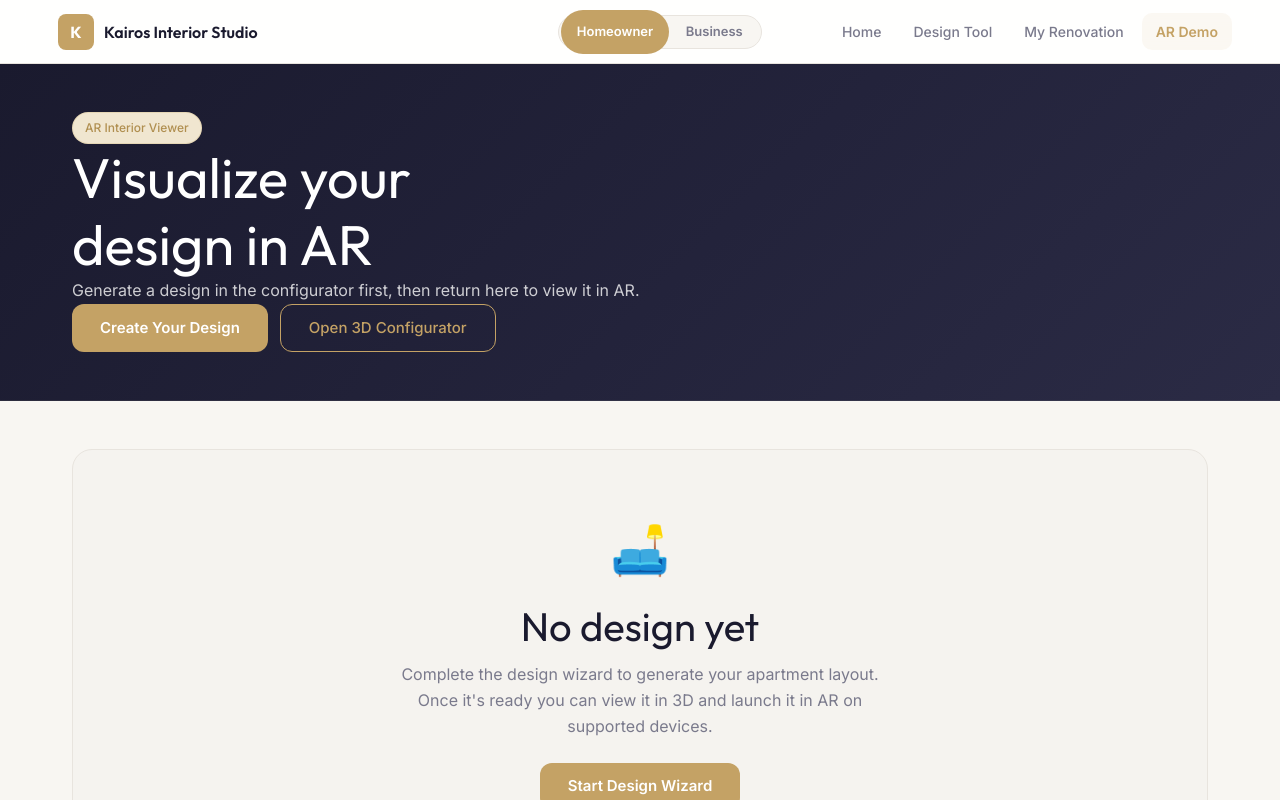
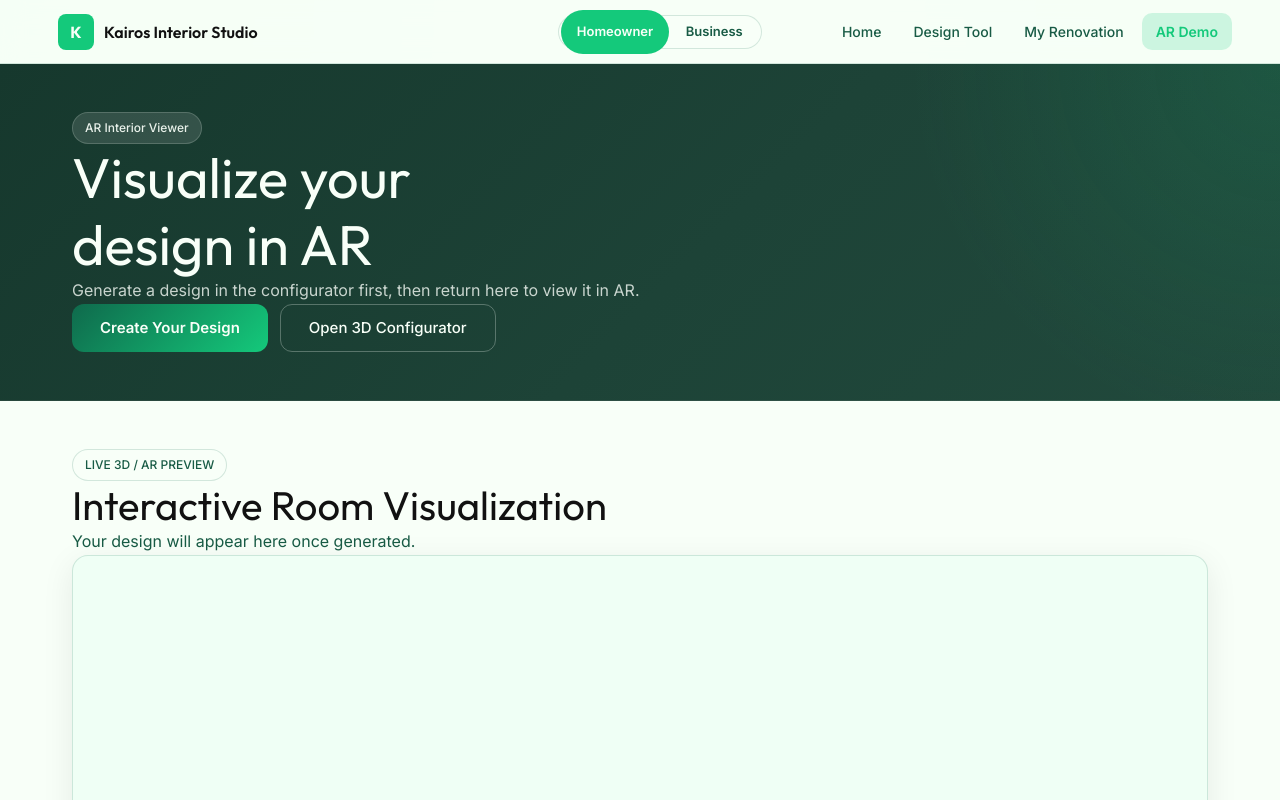
Before and after one commit to Javen420/interior-design, a Next.js app: page /ar-demo in a window 1280 px wide. Shown: the top 800 px of the page. Built offline with nearby package versions, Linux system fonts and the light colour scheme.

Commit message:
adjusted css

```diff
--- a/src/app/ar-demo/page.tsx
+++ b/src/app/ar-demo/page.tsx
@@ -132,7 +132,7 @@ function ViewerContent({ viewerReady, modelError, viewerRef }: ViewerContentProp
         max-camera-orbit="auto auto 20m"
         min-field-of-view="30deg"
         max-field-of-view="80deg"
-        style={{ width: "100%", height: "100%", background: "#f5f3f0" }}
+        style={{ width: "100%", height: "100%", background: "var(--color-surface-hover)" }}
       >
         <button
           slot="ar-button"
@@ -141,8 +141,8 @@ function ViewerContent({ viewerReady, modelError, viewerRef }: ViewerContentProp
             right: 16,
             bottom: 16,
             zIndex: 5,
-            background: "#111",
-            color: "white",
+            background: "var(--color-primary)",
+            color: "var(--color-bg)",
             border: "none",
             borderRadius: 10,
             padding: "10px 14px",
@@ -164,7 +164,7 @@ function ViewerContent({ viewerReady, modelError, viewerRef }: ViewerContentProp
             flexDirection: "column",
             alignItems: "center",
             justifyContent: "center",
-            background: "rgba(245,243,240,0.96)",
+            background: "rgba(250,255,250,0.96)",
             gap: 12,
             padding: 32,
             textAlign: "center",
@@ -411,9 +411,9 @@ export default function ARDemoPage() {
       <div
         style={{
           background:
-            "linear-gradient(135deg, var(--color-primary) 0%, #23233b 55%, #2b2b45 100%)",
-          color: "white",
-          borderBottom: "1px solid rgba(255,255,255,0.08)",
+            "radial-gradient(circle at top right, rgba(20, 201, 123, 0.12), transparent 28%), linear-gradient(135deg, #16382d 0%, #1d4337 55%, #21493c 100%)",
+          color: "var(--color-bg)",
+          borderBottom: "1px solid rgba(248,255,248,0.08)",
         }}
       >
         <div
@@ -421,13 +421,22 @@ export default function ARDemoPage() {
           style={{ paddingTop: 48, paddingBottom: 48 }}
         >
           <div className="max-w-3xl">
-            <div className="chip chip-accent mb-4">AR Interior Viewer</div>
-            <h1 className="mb-4" style={{ color: "white", maxWidth: "12ch" }}>
+            <div
+              className="chip mb-4"
+              style={{
+                background: "rgba(248,255,248,0.12)",
+                border: "1px solid rgba(248,255,248,0.18)",
+                color: "rgba(248,255,248,0.92)",
+              }}
+            >
+              AR Interior Viewer
+            </div>
+            <h1 className="mb-4" style={{ color: "var(--color-bg)", maxWidth: "12ch" }}>
               Visualize your design in AR
             </h1>
             <p
               className="mb-6"
-              style={{ color: "rgba(255,255,255,0.78)", maxWidth: "720px" }}
+              style={{ color: "rgba(250,255,250,0.78)", maxWidth: "720px" }}
             >
               {design
                 ? `Your ${design.styleApplied} design is ready. Launch AR on a supported device to preview the layout in your own space.`
@@ -449,6 +458,11 @@ export default function ARDemoPage() {
               <a
                 href="/design/configurator"
                 className="btn-secondary no-underline"
+                style={{
+                  background: "transparent",
+                  color: "var(--color-bg)",
+                  borderColor: "rgba(248,255,248,0.28)",
+                }}
               >
                 Open 3D Configurator
               </a>
@@ -462,38 +476,6 @@ export default function ARDemoPage() {
         style={{ paddingTop: 48, paddingBottom: 48 }}
         id="demo"
       >
-        {/* No-design state */}
-        {!design && (
-          <div
-            style={{
-              textAlign: "center",
-              padding: "64px 32px",
-              background: "var(--color-surface-hover)",
-              border: "1px solid var(--color-border)",
-              borderRadius: 20,
-              marginBottom: 32,
-            }}
-          >
-            <div style={{ fontSize: 48, marginBottom: 16 }}>🛋️</div>
-            <h2 style={{ marginBottom: 12 }}>No design yet</h2>
-            <p
-              style={{
-                color: "var(--color-text-secondary)",
-                maxWidth: 480,
-                margin: "0 auto 24px",
-                lineHeight: 1.6,
-              }}
-            >
-              Complete the design wizard to generate your apartment layout.
-              Once it's ready you can view it in 3D and launch it in AR on
-              supported devices.
-            </p>
-            <a href="/design/wizard" className="btn-primary no-underline">
-              Start Design Wizard
-            </a>
-          </div>
-        )}
-
         {/* Viewer */}
         <div className="mb-8">
           <div className="chip mb-4">LIVE 3D / AR PREVIEW</div>
@@ -510,7 +492,7 @@ export default function ARDemoPage() {
           className={isFullscreen ? "fixed inset-0 z-50 rounded-none" : "rounded-2xl"}
           style={{
             height: isFullscreen ? "100vh" : 600,
-            background: "#f5f3f0",
+            background: "var(--color-surface-hover)",
             border: "1px solid var(--color-border)",
             overflow: "hidden",
             boxShadow: "0 8px 32px rgba(0,0,0,0.08)",
@@ -551,7 +533,7 @@ export default function ARDemoPage() {
             style={{
               padding: "10px 16px",
               background: "var(--color-accent)",
-              color: "white",
+              color: "var(--color-bg)",
               border: "none",
               borderRadius: "var(--radius)",
               cursor: "pointer",
@@ -622,10 +604,10 @@ export default function ARDemoPage() {
                 background: arStatusMsg.includes("started")
                   ? "var(--color-success-bg)"
                   : "var(--color-warning-bg)",
-                border: `1px solid ${arStatusMsg.includes("started") ? "rgba(45,159,91,0.2)" : "rgba(212,160,23,0.2)"}`,
+                border: "1px solid var(--color-border)",
                 borderRadius: 10,
                 fontSize: 14,
-                color: "var(--color-text-primary)",
+                color: "var(--color-text)",
               }}
             >
               {arStatusMsg}
@@ -642,7 +624,7 @@ export default function ARDemoPage() {
                 style={{
                   background: "var(--color-success-bg)",
                   color: "var(--color-success)",
-                  border: "1px solid rgba(45,159,91,0.2)",
+                  border: "1px solid var(--color-border)",
                   borderRadius: 20,
                   padding: "2px 10px",
                   fontSize: 11,
@@ -785,7 +767,7 @@ export default function ARDemoPage() {
           className="card"
           style={{
             background: "var(--color-accent-bg)",
-            borderColor: "rgba(196, 162, 101, 0.22)",
+            borderColor: "var(--color-border)",
           }}
         >
           <h3 className="mb-4">How to Interact</h3>
@@ -841,7 +823,7 @@ export default function ARDemoPage() {
               className="card"
               style={{
                 background: "var(--color-success-bg)",
-                borderColor: "rgba(45, 159, 91, 0.18)",
+                borderColor: "var(--color-border)",
               }}
             >
               <div style={{ fontSize: 28, marginBottom: 12 }}>✓</div>
@@ -858,7 +840,7 @@ export default function ARDemoPage() {
               className="card"
               style={{
                 background: "var(--color-accent-bg)",
-                borderColor: "rgba(196, 162, 101, 0.22)",
+                borderColor: "var(--color-border)",
               }}
             >
               <div style={{ fontSize: 28, marginBottom: 12 }}>◉</div>
@@ -877,7 +859,7 @@ export default function ARDemoPage() {
               className="card"
               style={{
                 background: "var(--color-warning-bg)",
-                borderColor: "rgba(212, 160, 23, 0.18)",
+                borderColor: "var(--color-border)",
               }}
             >
               <div style={{ fontSize: 28, marginBottom: 12 }}>≡</div>
--- a/src/app/globals.css
+++ b/src/app/globals.css
@@ -2,38 +2,38 @@
 @import "tailwindcss";
 
 :root {
-  --color-primary: #1a1a2e;
-  --color-primary-light: #3d3d5c;
-  --color-accent: #c4a265;
-  --color-accent-hover: #b08f50;
-  --color-accent-light: #f0e6d0;
-  --color-accent-bg: rgba(196, 162, 101, 0.08);
-  --color-accent-glow: rgba(196, 162, 101, 0.25);
-  --color-bg: #f8f6f2;
-  --color-bg-alt: #ffffff;
+  --color-primary: #0f6a4c;
+  --color-primary-light: #12b76a;
+  --color-accent: #14c97b;
+  --color-accent-hover: #0ea765;
+  --color-accent-light: #cffff0;
+  --color-accent-bg: rgba(20, 201, 123, 0.18);
+  --color-accent-glow: rgba(20, 201, 123, 0.34);
+  --color-bg: #f8fff8;
+  --color-bg-alt: #e9fff2;
   --color-surface: #ffffff;
-  --color-surface-hover: #f5f3ef;
-  --color-text: #1a1a2e;
-  --color-text-secondary: #7a7a8c;
-  --color-text-muted: #a0a0b0;
-  --color-success: #2d9f5b;
-  --color-success-bg: rgba(45, 159, 91, 0.08);
-  --color-warning: #d4a017;
-  --color-warning-bg: rgba(212, 160, 23, 0.08);
-  --color-danger: #d44040;
-  --color-danger-bg: rgba(212, 64, 64, 0.08);
-  --color-info: #4a8fd4;
-  --color-info-bg: rgba(74, 143, 212, 0.08);
-  --color-border: #e8e4de;
-  --color-border-light: #f0ece6;
+  --color-surface-hover: #effff5;
+  --color-text: #111111;
+  --color-text-secondary: #185b45;
+  --color-text-muted: #3d8f6b;
+  --color-success: #14c97b;
+  --color-success-bg: rgba(20, 201, 123, 0.14);
+  --color-warning: #0f6a4c;
+  --color-warning-bg: rgba(15, 106, 76, 0.12);
+  --color-danger: #111111;
+  --color-danger-bg: rgba(17, 17, 17, 0.06);
+  --color-info: #12b76a;
+  --color-info-bg: rgba(18, 183, 106, 0.12);
+  --color-border: rgba(15, 106, 76, 0.16);
+  --color-border-light: rgba(20, 201, 123, 0.12);
   --font-heading: 'Outfit', sans-serif;
   --font-body: 'Inter', sans-serif;
   --radius: 12px;
   --radius-lg: 16px;
   --radius-xl: 24px;
-  --shadow-sm: 0 1px 3px rgba(0, 0, 0, 0.04);
-  --shadow: 0 2px 12px rgba(0, 0, 0, 0.06);
-  --shadow-lg: 0 8px 30px rgba(0, 0, 0, 0.08);
+  --shadow-sm: 0 6px 18px rgba(15, 106, 76, 0.06);
+  --shadow: 0 14px 36px rgba(15, 106, 76, 0.1);
+  --shadow-lg: 0 22px 56px rgba(15, 106, 76, 0.16);
   --max-w: 1200px;
 }
 
@@ -50,7 +50,10 @@ html {
 
 body {
   font-family: var(--font-body);
-  background: var(--color-bg);
+  background:
+    radial-gradient(circle at top left, rgba(20, 201, 123, 0.08), transparent 24%),
+    radial-gradient(circle at top right, rgba(18, 183, 106, 0.06), transparent 22%),
+    var(--color-bg);
   color: var(--color-text);
   min-height: 100vh;
   -webkit-font-smoothing: antialiased;
@@ -139,7 +142,7 @@ h3 {
   }
 
   50% {
-    box-shadow: 0 0 30px var(--color-accent-glow), 0 0 50px rgba(196, 162, 101, 0.1);
+    box-shadow: 0 0 30px var(--color-accent-glow), 0 0 50px rgba(20, 201, 123, 0.16);
   }
 }
 
@@ -188,7 +191,7 @@ h3 {
   left: 0;
   right: 0;
   z-index: 50;
-  background: rgba(255, 255, 255, 0.92);
+  background: rgba(247, 255, 247, 0.92);
   backdrop-filter: blur(12px);
   border-bottom: 1px solid var(--color-border);
   height: 56px;
@@ -257,7 +260,7 @@ h3 {
   height: 32px;
   border-radius: 8px;
   background: var(--color-accent);
-  color: #fff;
+  color: var(--color-bg);
   display: flex;
   align-items: center;
   justify-content: center;
@@ -301,7 +304,7 @@ h3 {
   top: 56px;
   left: 0;
   right: 0;
-  background: rgba(255, 255, 255, 0.98);
+  background: rgba(247, 255, 247, 0.98);
   backdrop-filter: blur(16px);
   border-bottom: 1px solid var(--color-border);
   max-height: calc(100vh - 56px);
@@ -430,7 +433,7 @@ h3 {
 
 .nav-mobile-toggle-btn.active {
   background: var(--color-accent);
-  color: #fff;
+  color: var(--color-bg);
   border-color: var(--color-accent);
 }
 
@@ -439,7 +442,7 @@ h3 {
   position: fixed;
   inset: 0;
   top: 56px;
-  background: rgba(0, 0, 0, 0.25);
+  background: rgba(31, 107, 79, 0.18);
   z-index: 39;
   backdrop-filter: blur(2px);
   -webkit-backdrop-filter: blur(2px);
@@ -472,8 +475,8 @@ h3 {
 
 /* Buttons */
 .btn-primary {
-  background: var(--color-accent);
-  color: #fff;
+  background: linear-gradient(135deg, var(--color-primary) 0%, var(--color-accent) 100%);
+  color: var(--color-bg);
   font-weight: 600;
   padding: 10px 20px;
   border-radius: var(--radius);
@@ -496,7 +499,7 @@ h3 {
 }
 
 .btn-primary:hover {
-  background: var(--color-accent-hover);
+  background: linear-gradient(135deg, var(--color-primary) 0%, var(--color-accent-hover) 100%);
   transform: translateY(-1px);
   box-shadow: var(--shadow-lg);
 }
@@ -506,11 +509,11 @@ h3 {
 }
 
 .btn-secondary {
-  background: transparent;
-  color: var(--color-accent);
+  background: rgba(255, 255, 255, 0.72);
+  color: var(--color-primary);
   padding: 10px 20px;
   border-radius: var(--radius);
-  border: 1.5px solid var(--color-accent);
+  border: 1.5px solid rgba(15, 106, 76, 0.35);
   cursor: pointer;
   transition: all 0.2s ease;
   font-family: var(--font-body);
@@ -531,6 +534,7 @@ h3 {
 
 .btn-secondary:hover {
   background: var(--color-accent-bg);
+  border-color: var(--color-accent);
 }
 
 .btn-secondary:active {
@@ -552,9 +556,9 @@ h3 {
 }
 
 .chip-accent {
-  background: var(--color-accent-light);
-  border-color: rgba(196, 162, 101, 0.25);
-  color: var(--color-accent-hover);
+  background: linear-gradient(135deg, rgba(20, 201, 123, 0.14), rgba(18, 183, 106, 0.22));
+  border-color: rgba(20, 201, 123, 0.28);
+  color: var(--color-primary);
 }
 
 /* Card */
@@ -575,6 +579,7 @@ h3 {
 
 .card:hover {
   box-shadow: var(--shadow);
+  border-color: rgba(20, 201, 123, 0.22);
 }
 
 /* Progress bar */
@@ -712,7 +717,7 @@ h3 {
 
 .config-panel {
   flex-shrink: 0;
-  background: #fff;
+  background: var(--color-surface);
   overflow-y: auto;
   overflow-x: hidden;
 }
--- a/src/components/Navbar.tsx
+++ b/src/components/Navbar.tsx
@@ -76,7 +76,7 @@ export default function Navbar() {
                     fontFamily: "var(--font-body)",
                     fontWeight: 600,
                     background: active ? "var(--color-accent)" : "transparent",
-                    color: active ? "#fff" : "var(--color-text-secondary)",
+                    color: active ? "var(--color-bg)" : "var(--color-text-secondary)",
                     transition: "all 0.2s ease",
                     display: "flex",
                     alignItems: "center",
--- a/src/utils/roomGeometry.ts
+++ b/src/utils/roomGeometry.ts
@@ -48,15 +48,15 @@ export function createFurnitureBox(
 
   // Determine color from item.color (name) or use default
   const colorMap: Record<string, number> = {
-    beige: 0xf5e6d3,
-    brown: 0x8b7355,
-    white: 0xffffff,
-    black: 0x333333,
-    gray: 0x808080,
-    blue: 0x4a8fd4,
-    green: 0x2d5f4e,
-    orange: 0xd4763c,
-    default: 0xc4a265,
+    beige: 0xddf7e8,
+    brown: 0x1f6b4f,
+    white: 0xf7fff7,
+    black: 0x111111,
+    gray: 0x2e8b68,
+    blue: 0x2e8b68,
+    green: 0x2e8b68,
+    orange: 0x2e8b68,
+    default: 0x2e8b68,
   };
 
   const colorHex =
@@ -96,7 +96,7 @@ export function createRoomGeometry(roomType: RoomType): THREE.Group {
   // Floor
   const floorGeometry = new THREE.PlaneGeometry(dims.width, dims.length);
   const floorMaterial = new THREE.MeshStandardMaterial({
-    color: 0xf5f5f5,
+    color: 0xddf7e8,
     roughness: 0.3,
     metalness: 0,
   });
@@ -108,7 +108,7 @@ export function createRoomGeometry(roomType: RoomType): THREE.Group {
   // Ceiling
   const ceilingGeometry = new THREE.PlaneGeometry(dims.width, dims.length);
   const ceilingMaterial = new THREE.MeshStandardMaterial({
-    color: 0xfafafa,
+    color: 0xf7fff7,
     roughness: 0.5,
     metalness: 0,
   });
@@ -119,7 +119,7 @@ export function createRoomGeometry(roomType: RoomType): THREE.Group {
 
   // Walls
   const wallMaterial = new THREE.MeshStandardMaterial({
-    color: 0xf8f6f2,
+    color: 0xf7fff7,
     roughness: 0.4,
     metalness: 0,
   });
@@ -165,8 +165,8 @@ export function createRoomGeometry(roomType: RoomType): THREE.Group {
   const gridHelper = new THREE.GridHelper(
     Math.max(dims.width, dims.length),
     8,
-    0xcccccc,
-    0xeeeeee,
+    0x1f6b4f,
+    0xddf7e8,
   );
   gridHelper.position.y = 0.01;
   group.add(gridHelper);
@@ -235,40 +235,40 @@ export function createFurniture(style: string): THREE.Group {
 export function getColorForStyle(style: string, element: string): number {
   const styles: Record<string, Record<string, number>> = {
     scandinavian: {
-      furniture: 0xf5e6d3,
-      accent: 0xd4b896,
-      lamp: 0x8b7355,
-      shade: 0xf5e6d3,
+      furniture: 0xddf7e8,
+      accent: 0x2e8b68,
+      lamp: 0x1f6b4f,
+      shade: 0xf7fff7,
     },
     minimalist: {
-      furniture: 0xffffff,
-      accent: 0x333333,
-      lamp: 0x666666,
-      shade: 0xf0f0f0,
+      furniture: 0xf7fff7,
+      accent: 0x111111,
+      lamp: 0x1f6b4f,
+      shade: 0xddf7e8,
     },
     industrial: {
-      furniture: 0x4a4a4a,
-      accent: 0x8b7355,
-      lamp: 0x2a2a2a,
-      shade: 0x666666,
+      furniture: 0x1f6b4f,
+      accent: 0x2e8b68,
+      lamp: 0x111111,
+      shade: 0xddf7e8,
     },
     japandi: {
-      furniture: 0xf7f3ed,
-      accent: 0xc8b89a,
-      lamp: 0x8b7f6f,
-      shade: 0xf7f3ed,
+      furniture: 0xf7fff7,
+      accent: 0x2e8b68,
+      lamp: 0x1f6b4f,
+      shade: 0xddf7e8,
     },
     "mid-century-modern": {
-      furniture: 0xd4763c,
-      accent: 0x2d5f4e,
-      lamp: 0xd4763c,
-      shade: 0xf5e6d3,
+      furniture: 0x2e8b68,
+      accent: 0x1f6b4f,
+      lamp: 0x2e8b68,
+      shade: 0xddf7e8,
     },
     contemporary: {
-      furniture: 0x1a1a2e,
-      accent: 0xd4a574,
-      lamp: 0x333333,
-      shade: 0xd4a574,
+      furniture: 0x111111,
+      accent: 0x2e8b68,
+      lamp: 0x1f6b4f,
+      shade: 0xddf7e8,
     },
   };
 
@@ -291,7 +291,7 @@ export function updateRoomMaterialsByStyle(
         child.geometry instanceof THREE.PlaneGeometry &&
         child.position.y === 0
       ) {
-        child.material.color.setHex(0xf5f5f5);
+        child.material.color.setHex(0xddf7e8);
       }
     }
   });
```
Also changed, not shown: src/app/business/projects/[id]/page.tsx (+5 -5 lines), src/app/design/match/page.tsx (+6 -6 lines), src/app/page.tsx (+21 -17 lines), src/app/renovation/page.tsx (+9 -9 lines), src/components/ConfiguratorContent.tsx (+8 -8 lines).
